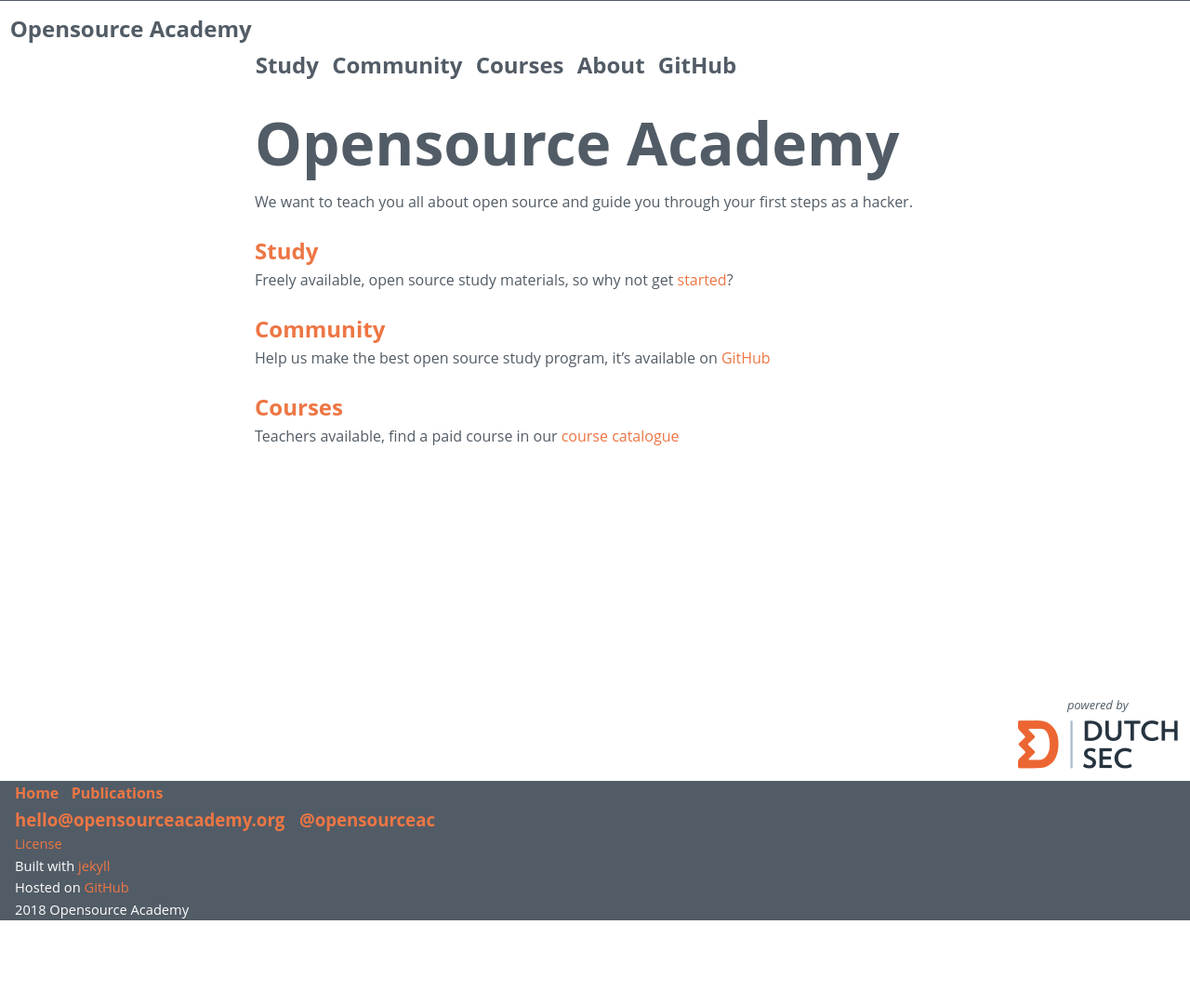
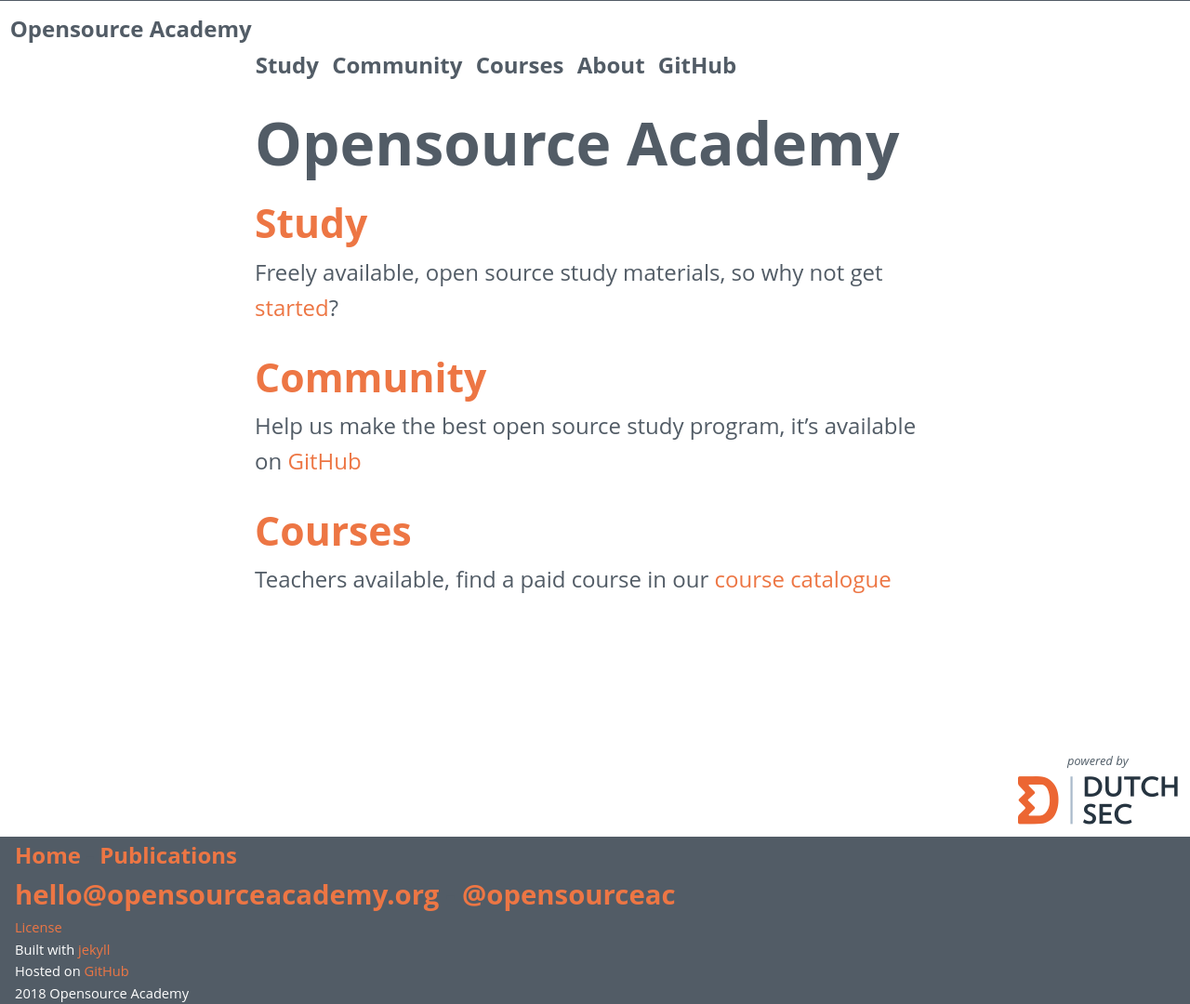
Before and after one commit to Opensource-Academy/Opensource-Academy.github.io, a Jekyll site: the page built from index.md, in a window 1280 px wide. Shown: the whole page at 93% size. Built offline with Jekyll 4.4.1, drawn with Linux system fonts in a browser that asks for light colours; before the commit the page ends 990 px from its top, so only the background shows below that.

Commit message:
larger font sizes

```diff
--- a/_includes/footer.html
+++ b/_includes/footer.html
@@ -2,13 +2,13 @@
 <html>
     <body>
         <footsies>
+            <h6>
+                <a href="/">Home</a> - <a href="/publications">Publications</a>
+            </h6>
             <h5>
-                <a href="/">Home</a> - <a href="/publications">Publications</a>
-            </h5>
-            <h4>
                 <a href="mailto:hello@opensourceacademy.org">hello@opensourceacademy.org</a> -
                 <a href="https://twitter.com/opensourceac" >@opensourceac</a>
-            </h4>
+            </h5>
             <a href="https://github.com/opensource-academy/opensource-academy.github.io/blob/master/LICENSE">License</a>
             <br>
             Built with <a href="https://jekyllrb.com/">jekyll</a>
--- a/_includes/header.html
+++ b/_includes/header.html
@@ -1,10 +1,10 @@
 <site-title><a href="/" style="color: #525C66;">Opensource Academy</a></site-title>
 <top_menu>
-    <h3>
+    <h6>
         <a href="/study" style="color: #525C66; padding-right: 6pt;">Study</a>
         <a href="/community" style="color: #525C66; padding-right: 6pt;">Community</a>
         <a href="/courses" style="color: #525C66; padding-right: 6pt;">Courses</a>
         <a href="/about" style="color: #525C66; padding-right: 6pt;">About</a>
         <a href="https://github.com/opensource-academy" style="color: #525C66; padding-right: 6pt;">GitHub</a>
-    </h3>
+    </h6>
 </top_menu>
--- a/index.md
+++ b/index.md
@@ -2,9 +2,6 @@
 title: Opensource Academy
 layout: frontpage
 ---
-
-We want to teach you all about open source and guide you through your first steps as a hacker.
-
 ### [Study](/study)
 Freely available, open source study materials, so why not get [started](/study/quickstart)?
 
@@ -12,4 +9,4 @@
 Help us make the best open source study program, it's available on [GitHub](https://github.com/opensource-academy)
 
 ### [Courses](/courses)
-Teachers available, find a paid course in our [course catalogue](static/catalogues/osa_catalogue_placeholder.pdf)
+Teachers available, find a paid course in our [course catalogue](/static/catalogues/osa_catalogue_placeholder.pdf)
--- a/static/css/style.css
+++ b/static/css/style.css
@@ -19,6 +19,7 @@
     background-color: #fff;
     padding-top: 1pt;
     padding-left:8pt;
+    font-size: 12pt;
     padding-right:8pt;
     padding-bottom:155px;   /* Height of the footer */
     width: 80ch;
@@ -29,7 +30,7 @@
     position:absolute;
     bottom:0;
     width:100%;
-    height:155px;   /* Height of the footer */
+    height:95px;   /* Height of the footer */
 }
 
 /* OSA markdown */
@@ -98,41 +99,42 @@
     font-size: inherit;}
 
 h1 {
-    font-size: 32pt;
+    font-size: 48pt;
     color: #525C66;
     font-weight: bold;
 }
 
 h2 {
-    font-size: 22pt;
+    font-size: 36pt;
     color: #525C66;
     margin: 0px 0px 0px;
 }
 
 h3 {
-    font-size: 18pt;
+    font-size: 32pt;
     color: #525C66;
     margin: 0px 0px 0px;
 }
 
 h4 {
-    font-size: 14pt;
+    font-size: 24pt;
     color: #525C66;
 }
 
 h5 {
-    font-size: 12pt;
+    font-size: 22pt;
     color: #525C66;
 }
 
 h6 {
-    font-size: 10pt;
+    font-size: 18pt;
     color: #525C66;
     margin: 0 0 20;
 }
 
 p, blockquote, ul, ol, dl, li, table, pre {
     color: #525C66;
+    font-size: 18pt;
     margin: 0px 0px 20px 0px; }
 
 hr {
@@ -369,7 +371,7 @@
 }
 
 breadcrumbs {
-    font-size: 10pt;
+    font-size: 16pt;
     padding: 0px 0px 20pt;
 }
 
```
Also changed, not shown: courses/catalogue.md (+1 -1 lines).
